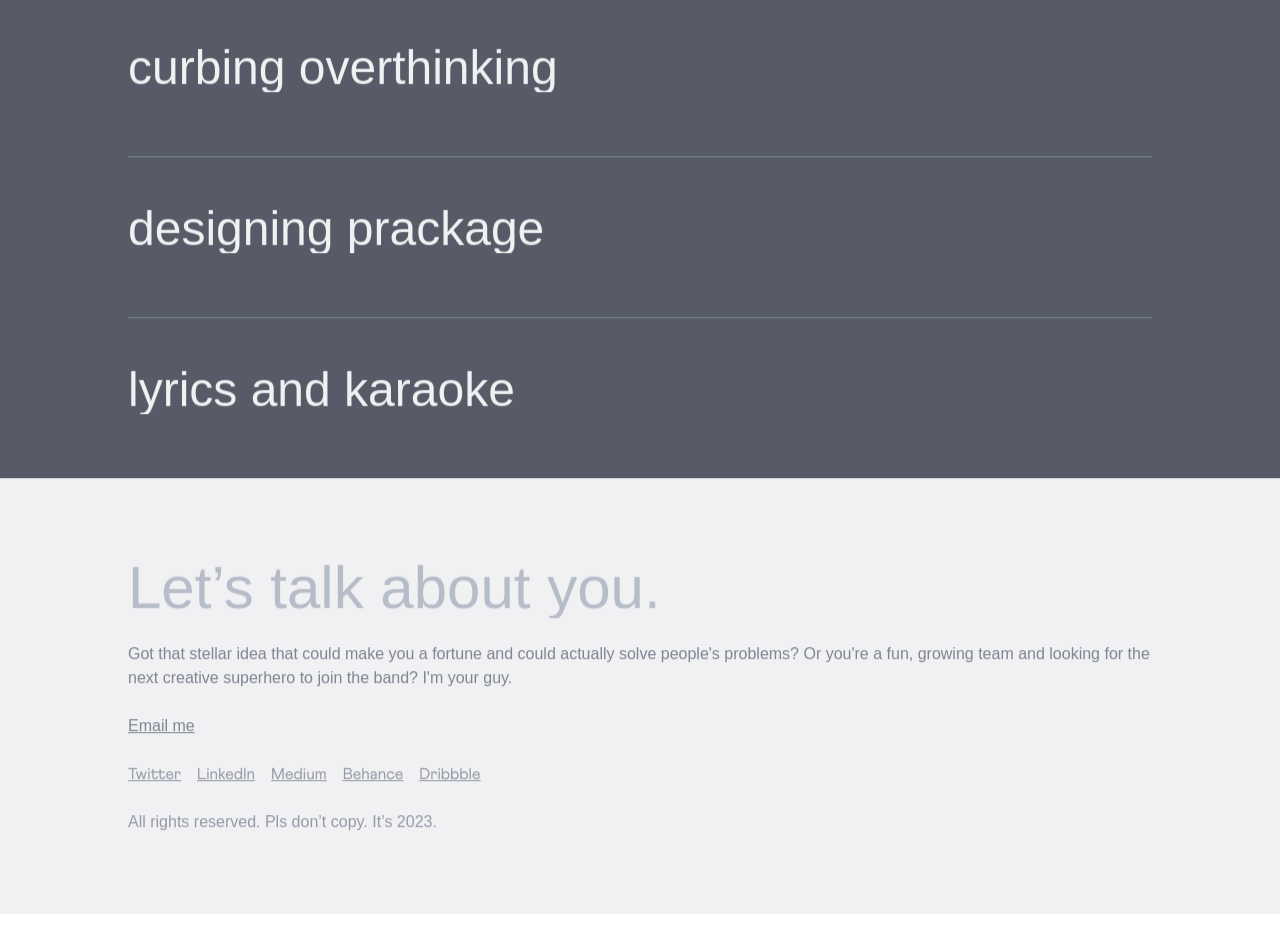
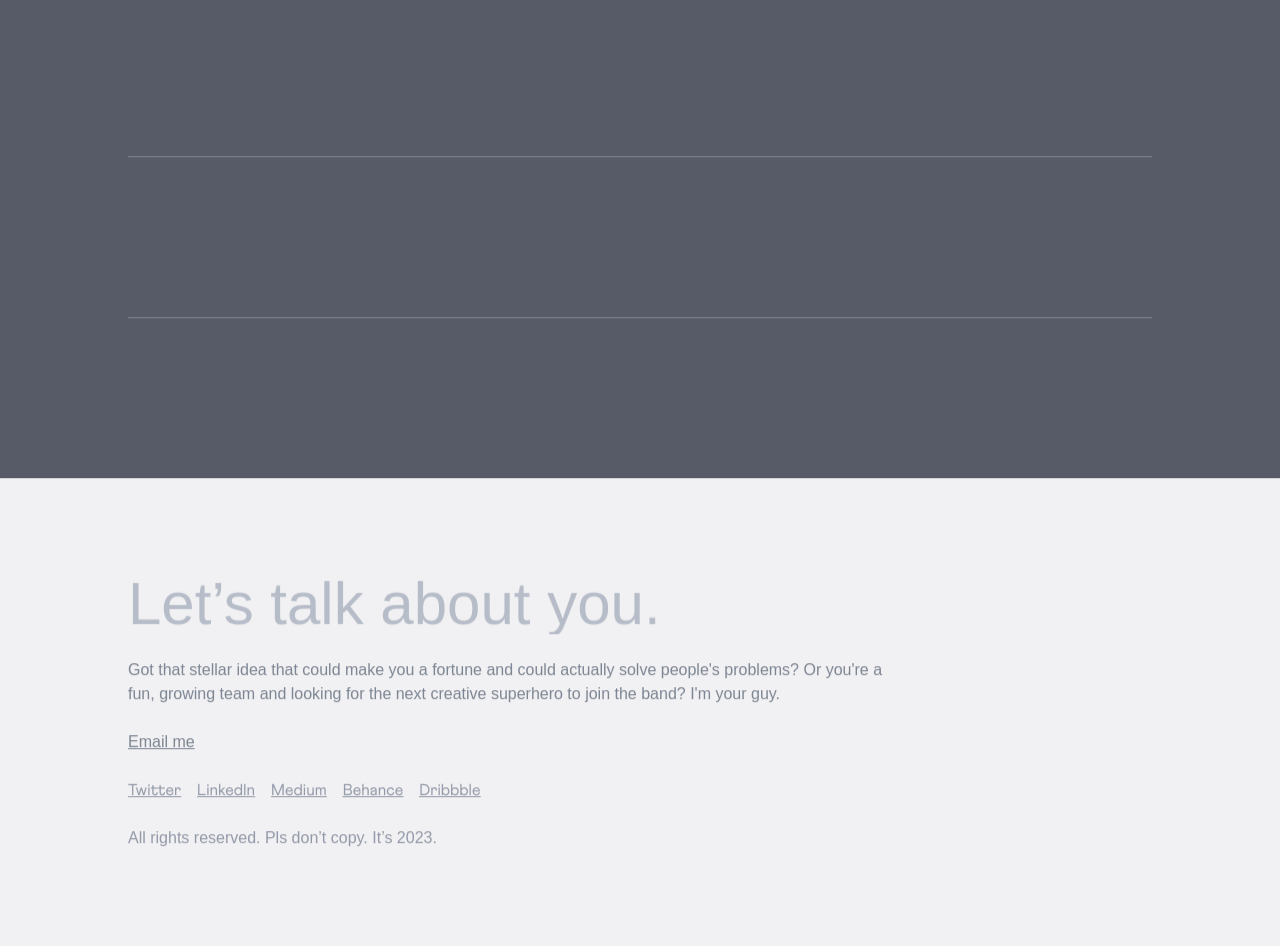
Before and after one commit to CyberGeni/fayvour, a React (Vite) app: page / in a window 1280 px wide. Shown: the part 1822-2774 px from the top of the page. Before the commit the page ends 2742 px from the top, so only its background shows below. Built offline with nearby package versions, Linux system fonts and the light colour scheme; a web font is replaced by a local one.

Commit message:
added fade scroll animati0ns

```diff
--- a/package.json
+++ b/package.json
@@ -10,13 +10,15 @@
     "preview": "vite preview"
   },
   "dependencies": {
+    "aos": "^3.0.0-beta.6",
     "framer-motion": "^10.12.12",
     "gsap": "^3.11.5",
     "mouse-follower": "^1.1.2",
     "react": "^18.2.0",
     "react-dom": "^18.2.0",
     "react-fast-marquee": "^1.5.2",
-    "react-router-dom": "^6.11.2"
+    "react-router-dom": "^6.11.2",
+    "split-type": "^0.3.3"
   },
   "devDependencies": {
     "@types/react": "^18.0.28",
--- a/src/components/CustomCursor.jsx
+++ b/src/components/CustomCursor.jsx
@@ -1,5 +1,6 @@
 import { useRef, useEffect, useState } from "react";
 import { gsap } from "gsap";
+import { motion, AnimatePresence } from "framer-motion";
 import "../App.css";
 
 const CustomCursor = () => {
@@ -24,7 +25,6 @@ const CustomCursor = () => {
         duration: 0.3,
         ease: "power2.out",
       });
-
     }
 
     window.addEventListener("mousemove", handleMouseMove);
@@ -40,19 +40,32 @@ const CustomCursor = () => {
         ref={follower}
         id="follower"
         className={`w-4 h-4 border-2 border-[#101828] pointer-events-none fixed top-0 left-0 rounded-full overflow-hidden ${
-          isHoveringLink
-            ? "w-fit h-fit border-none"
-            : "bg-[#EBEAED]"
+          isHoveringLink ? "w-fit h-fit border-none" : "bg-[#EBEAED]"
         }`}
       >
-        {isHoveringLink && (
-          <div className={`w-24 h-24  bg-[#ebeaed]/75 rounded-full flex flex-col items-center justify-center text-center overflow-hidden
-          ${isHoveringLink ? "text-container" : ""}
-          `}>
-            <span className="text-sm font-athletics font-semibold uppercase text-center leading-snug">View <br /> project</span>
-            <svg className="w-4" xmlns="http://www.w3.org/2000/svg" viewBox="0 0 24 24"><path d="M16.0037 9.41421L7.39712 18.0208L5.98291 16.6066L14.5895 8H7.00373V6H18.0037V17H16.0037V9.41421Z"></path></svg>
-          </div>
-        )}
+        <AnimatePresence>
+          {isHoveringLink && (
+            <motion.div
+              key="project-link"
+              initial={{ opacity: 0, scale: 0 }}
+              animate={{ opacity: 1, scale: 1 }}
+              exit={{ opacity: 0, scale: 0 }}
+              className={`w-24 h-24  bg-[#ebeaed]/75 rounded-full flex flex-col items-center justify-center text-center overflow-hidden
+          `}
+            >
+              <span className="text-sm font-athletics font-semibold uppercase text-center leading-snug">
+                View <br /> project
+              </span>
+              <svg
+                className="w-4"
+                xmlns="http://www.w3.org/2000/svg"
+                viewBox="0 0 24 24"
+              >
+                <path d="M16.0037 9.41421L7.39712 18.0208L5.98291 16.6066L14.5895 8H7.00373V6H18.0037V17H16.0037V9.41421Z"></path>
+              </svg>
+            </motion.div>
+          )}
+        </AnimatePresence>
       </div>
       {/* Content of the component */}
     </div>
--- a/src/components/Footer.jsx
+++ b/src/components/Footer.jsx
@@ -1,8 +1,8 @@
 function Footer() {
   return (
-    <footer className="space-y-3 sm:space-y-4 md:space-y-6 font-circular bg-[#EBEAED] px-[5%] sm:px-[7.5%] md:px-[10%] py-12 sm:py-14 md:py-20">
+    <footer className="space-y-3 sm:space-y-4 md:space-y-6 font-circular bg-[#EBEAED] px-[5%] sm:px-[7.5%] md:px-[10%] py-12 sm:py-14 md:py-20 lg:py-24">
       <h1 className="text-[#98A2B3] font-circular text-4xl sm:text-5xl md:text-6xl font-medium">Let’s talk about you.</h1>
-      <p className="text-[#475467]">Got that stellar idea that could make you a fortune and could actually solve people&apos;s problems? Or you&apos;re a fun, growing team and looking for the next creative superhero to join the band? I&apos;m your guy.</p>
+      <p className="text-[#475467] max-w-3xl">Got that stellar idea that could make you a fortune and could actually solve people&apos;s problems? Or you&apos;re a fun, growing team and looking for the next creative superhero to join the band? I&apos;m your guy.</p>
       <a className="text-[#475467] underline my-3 md:my-4 block" href="mailto:fayvouraj@gmail.com">Email me</a>
       <div className="font-athletics text-[#667085] space-x-4 underline">
         <a href="https://twitter.com/fayvouraj" target="_blank" rel="noopener noreferrer">Twitter</a>
--- a/src/components/Projects.jsx
+++ b/src/components/Projects.jsx
@@ -22,7 +22,7 @@ function Projects() {
           onMouseLeave={handleMouseLeave}
           className="project-link  border-[#475467] h-fit border-t py-6 md:py-10 lg:py-12"
         >
-          <a href={project.link} target="_blank" rel="noreferrer" className="project-link grid grid-cols-1 sm:grid-cols-3 gap-y-4">
+          <a data-aos="fade-in" data-aos-delay="50" href={project.link} target="_blank" rel="noreferrer" className="project-link grid grid-cols-1 sm:grid-cols-3 gap-y-4">
             <div className={`project-link col-span-2 ${activeIndex === index ? "col-span-2" : "col-span-3"}`}>
               <h1 className="project-link text-[#EBEAED] font-medium font-circular text-4xl md:text-5xl">
                 {project.name}
@@ -43,7 +43,7 @@ function Projects() {
                       className="project-link text-[#475467] font-athletics flex items-center px-2 py-1 border border-[#475467] rounded-full bg-transparent h-fit whitespace-nowrap text-sm md:text-base"
                     >
                         {tag === "Live" && (
-                            <div className="w-3 h-3 bg-current rounded-full mr-1"></div>
+                            <div className="animate-pulse w-3 h-3 bg-current rounded-full mr-1"></div>
 
                         )}
                       {tag}
--- a/src/pages/Home.jsx
+++ b/src/pages/Home.jsx
@@ -2,9 +2,14 @@ import Marquee from "../components/Marquee";
 import cta from "../assets/see-my-work.svg";
 import "../App.css";
 import Projects from "../components/Projects";
-// import CustomCursor from "../components/CustomCursor";
+import AOS from 'aos';
+import 'aos/dist/aos.css'; // You can also use <link> for styles
+// ..
+AOS.init();
+// import SplitType from 'split-type'
+// import { gsap } from "gsap";
+function Home() {
 
-function Home() {
 
   return (
     <>
@@ -27,13 +32,13 @@ function Home() {
             {/* button area */}
             {/* <div className="mx-auto my-auto bg-[#1D2939] rounded-full text-white w-24 h-24">SEE MY WORK </div>
              */}
-            <div className="relative right-[5vw] ">
+            <a href="#work" className="relative right-[5vw] ">
               <img
                 className="w-fit h-fit hover:scale-105 transition-transform mx-auto md:mr-0 "
                 src={cta}
                 alt=""
               />
-            </div>
+            </a>
 
             {/* work area */}
           </div>
@@ -41,8 +46,13 @@ function Home() {
       </div>
 
       {/* work area */}
-      <section id="work" className="bg-[#101828] text-[#B5B5B5]/5 overflow-y-hidden">
-        <h1 className="font-athletics text-center text-9xl sm:text-[140px] md:text-[200px] lg:text-[240px] my-20 md:my-32 overflow-hidden">Work.</h1>
+      <section
+        id="work"
+        className="bg-[#101828] text-[#B5B5B5]/5 overflow-y-hidden"
+      >
+        <h1 data-aos="fade-in" id="work-text" className="opacity translate-y-24 transition-all font-athletics text-center text-9xl sm:text-[140px] md:text-[200px] lg:text-[240px] my-20 md:my-32 overflow-hidden">
+          Work.
+        </h1>
         <Projects />
       </section>
     </>
```
Also changed, not shown: src/App.css (+0 -10 lines), 1 other file (tests, documents, lock files or other folders).
